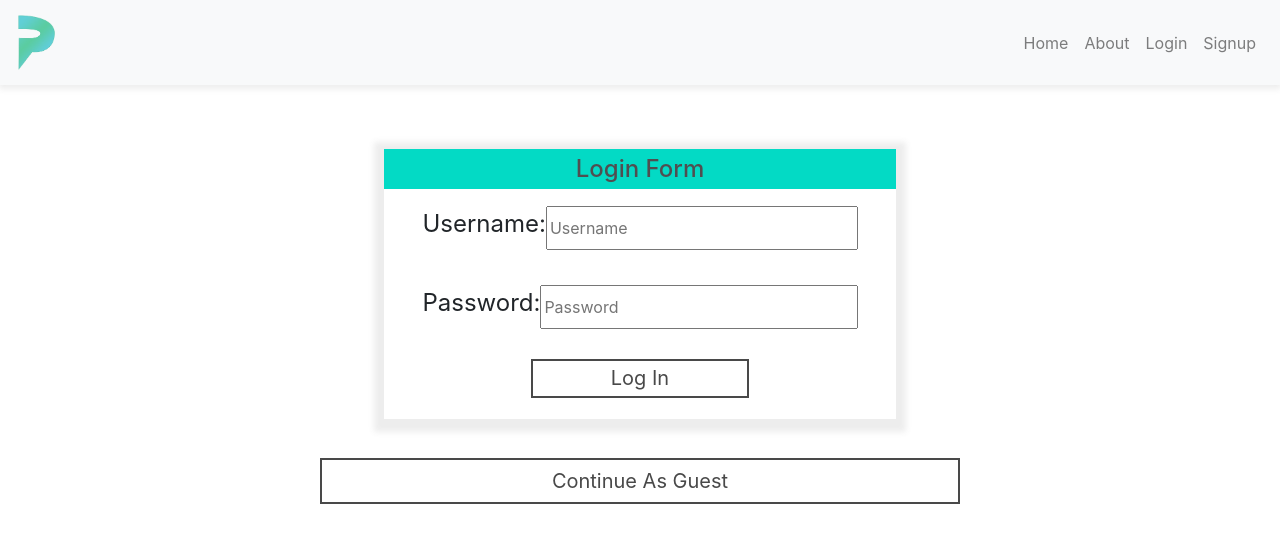
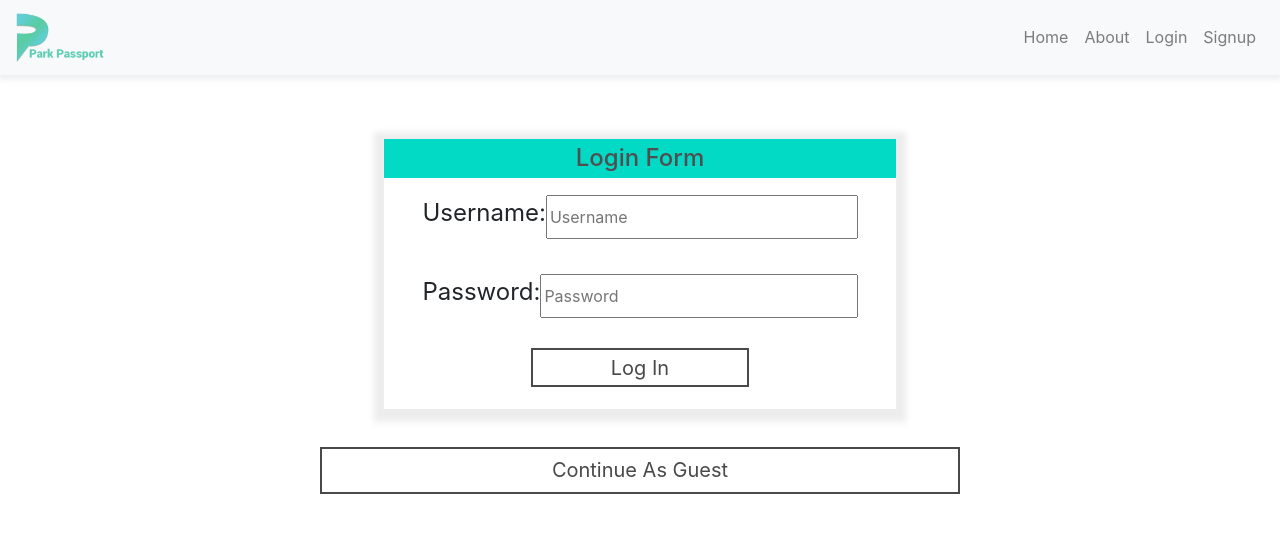
Before and after one commit to BuildWeek-ParkPassport/ParkPassport-Client, a React (Create React App) app in the folder park-passport/: page / in a window 1280 px wide. Shown: the top 542 px of the page. Built offline with nearby package versions, Linux system fonts and the light colour scheme; no server answers.

Commit message:
Added New logo with text

```diff
--- a/park-passport/src/App.css
+++ b/park-passport/src/App.css
@@ -26,7 +26,7 @@
 }
 
 .yeet{
-  max-width: 40px;
+  max-width: 90px;
 }
 
 .navbar{
```
Also changed, not shown: park-passport/src/image/logo.png.
